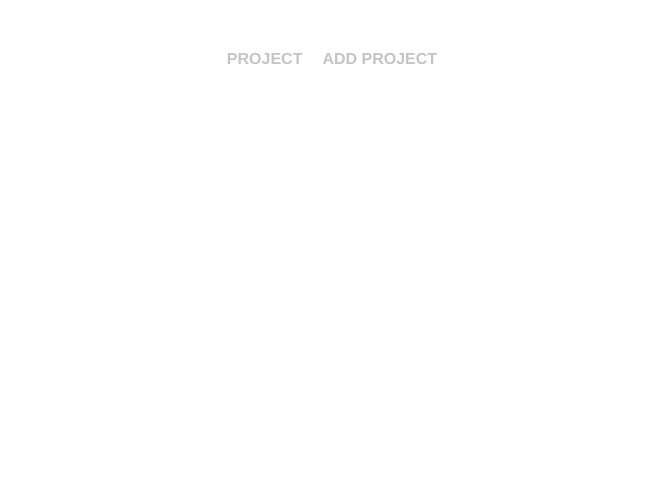
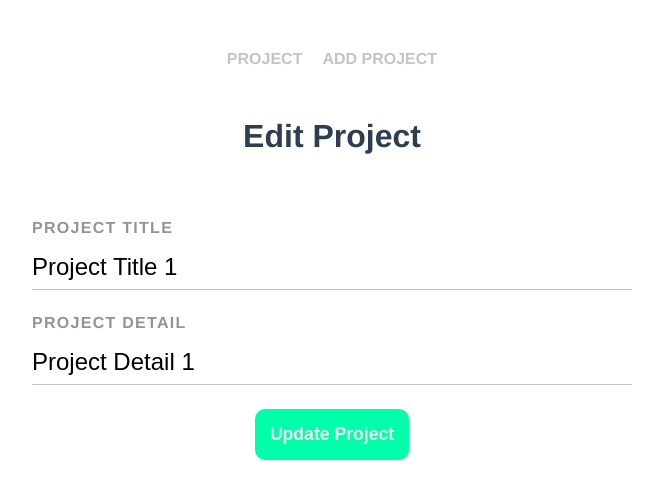
Before and after one commit to Zin-Mg-Nyunt/Projcect_Planner, a Vue app: page /editProject/1 in a window 1280 px wide. Before the commit this address had no page. Shown: the top 498 px of the page, without its empty margins (308-971 px from the left). Built offline with nearby package versions, Linux system fonts and the light colour scheme; data requests are answered from the project's data file.

Commit message:
dynamic edit project route and fetch all edit datas

```diff
--- a/database/db.json
+++ b/database/db.json
@@ -19,10 +19,10 @@
       "complete": false
     },
     {
-      "title": "Project 4",
-      "detail": "Project 4",
-      "complete": false,
-      "id": 4
+      "title": "Project Title 5",
+      "detail": "Project Detail 5",
+      "complete": true,
+      "id": 5
     }
   ]
 }
--- a/src/components/SingleProject.vue
+++ b/src/components/SingleProject.vue
@@ -6,7 +6,9 @@
                 </div>
                 <div class="icon-div">
                     <i class="fa-solid fa-trash" @click="deleteProject"></i>
-                    <i class="fa-solid fa-pen"></i>
+                    <router-link :to="{name:'EditProject',params:{id:this.project.id}}">
+                        <i class="fa-solid fa-pen"></i>
+                    </router-link>
                     <i class="fa-solid fa-check" @click="completeProject"></i>
                 </div>
             </div>
--- a/src/router/index.js
+++ b/src/router/index.js
@@ -1,6 +1,7 @@
 import { createRouter, createWebHistory } from 'vue-router'
 import HomeView from '../views/HomeView.vue'
 import AddProjectView from '../views/AddProjectView.vue'
+import EditProjectView from "../views/EditProjectView.vue";
 
 const routes = [
   {
@@ -12,6 +13,12 @@
     path: '/addProject',
     name: 'AddProject',
     component: AddProjectView
+  },
+  {
+    path: '/editProject/:id',
+    name: 'EditProject',
+    component: EditProjectView,
+    props: true
   }
 ]
 
--- /dev/null
+++ b/src/views/EditProjectView.vue
@@ -0,0 +1,35 @@
+<template>
+  <h1>Edit Project</h1>
+  <form @submit.prevent="addProject">
+    <label>Project Title</label>
+    <input type="text" v-model="title">
+    <label>Project Detail</label>
+    <input type="text" v-model="detail">
+    <button>Update Project</button>
+  </form>
+</template>
+
+<script>
+export default {
+    props:["id"],
+    data(){
+        return{
+            title : "",
+            detail : ""
+        }
+    },
+    mounted(){
+        fetch("http://localhost:3000/projects/"+this.id)
+        .then(response => response.json())
+        .then(data => {
+            this.title = data.title,
+            this.detail = data.detail
+        })
+        .catch(err => err.message())
+    }
+}
+</script>
+
+<style>
+
+</style>
```
